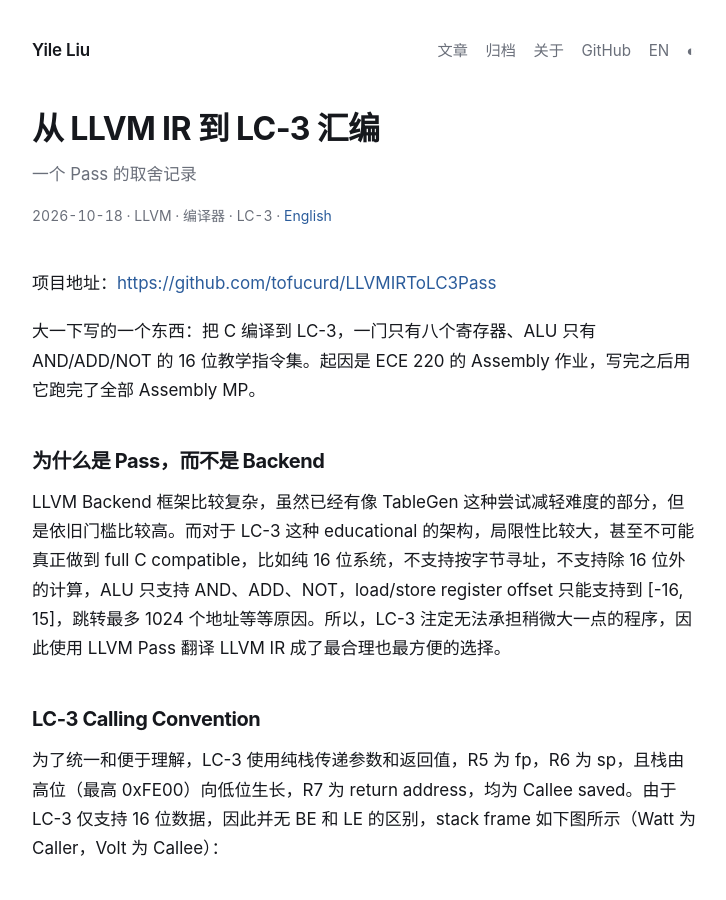
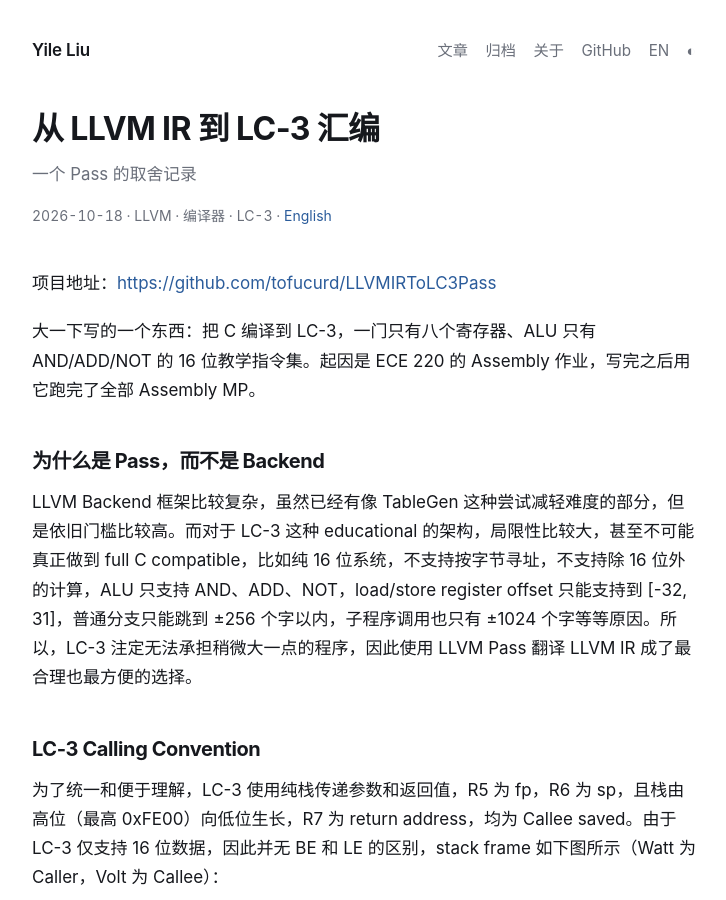
Before and after one commit to tofucurd/tofucurd.github.io, a Jekyll site: the page built from _posts/2026-10-18-利用LLVM Pass为LC-3写一个编译器后端.md, in a window 1280 px wide and 900 px high. Shown: the whole window, without its empty margins (276-1002 px from the left). Built offline with Jekyll 4.4.1, drawn with Linux system fonts in a browser that asks for light colours; some of the changed text lies outside the part shown.

Commit message:
post: correct LC-3 offset ranges (offset6/pcoffset9/pcoffset11)

```diff
--- a/_posts/2026-10-18-利用LLVM Pass为LC-3写一个编译器后端.md
+++ b/_posts/2026-10-18-利用LLVM Pass为LC-3写一个编译器后端.md
@@ -17,7 +17,7 @@ published: true
 
 ## 为什么是 Pass，而不是 Backend
 
-LLVM Backend 框架比较复杂，虽然已经有像 TableGen 这种尝试减轻难度的部分，但是依旧门槛比较高。而对于 LC-3 这种 educational 的架构，局限性比较大，甚至不可能真正做到 full C compatible，比如纯 16 位系统，不支持按字节寻址，不支持除 16 位外的计算，ALU 只支持 AND、ADD、NOT，load/store register offset 只能支持到 [-16, 15]，跳转最多 1024 个地址等等原因。所以，LC-3 注定无法承担稍微大一点的程序，因此使用 LLVM Pass 翻译 LLVM IR 成了最合理也最方便的选择。
+LLVM Backend 框架比较复杂，虽然已经有像 TableGen 这种尝试减轻难度的部分，但是依旧门槛比较高。而对于 LC-3 这种 educational 的架构，局限性比较大，甚至不可能真正做到 full C compatible，比如纯 16 位系统，不支持按字节寻址，不支持除 16 位外的计算，ALU 只支持 AND、ADD、NOT，load/store register offset 只能支持到 [-32, 31]，普通分支只能跳到 ±256 个字以内，子程序调用也只有 ±1024 个字等等原因。所以，LC-3 注定无法承担稍微大一点的程序，因此使用 LLVM Pass 翻译 LLVM IR 成了最合理也最方便的选择。
 
 ## LC-3 Calling Convention
 
@@ -150,8 +150,8 @@ Function Call 流程严格遵照 ECE 220 课上讲的 Calling Convention 实现
 
 ## 这个 Pass 的局限
 
-- 帧槽上限 32 个。`LDR`/`STR` 的偏移是 6 位有符号立即数（−16..15），帧指针固定在 R5，所以一个函数最多 32 个槽。
-- 函数调用不能太远，因为 `JSR` 跳转最多 ±1024 个字。
+- 帧槽上限 32 个。`LDR`/`STR` 的 offset6 是 6 位有符号立即数（−32..31），局部变量都在 R5 下方，所以一个函数最多 32 个槽。
+- 函数调用不能太远：`JSR` 的 PCoffset11 是 −1024..1023 个字。
 - 不支持浮点；无符号数按有符号处理。
 - 仍然有一些命令没有实现。
 
```
Also changed, not shown: other parts of _posts/2026-10-18-利用LLVM Pass为LC-3写一个编译器后端.md (+1 -1 lines), _posts/en/2026-10-18-lowering-llvm-ir-to-lc3.md (+4 -4 lines).
